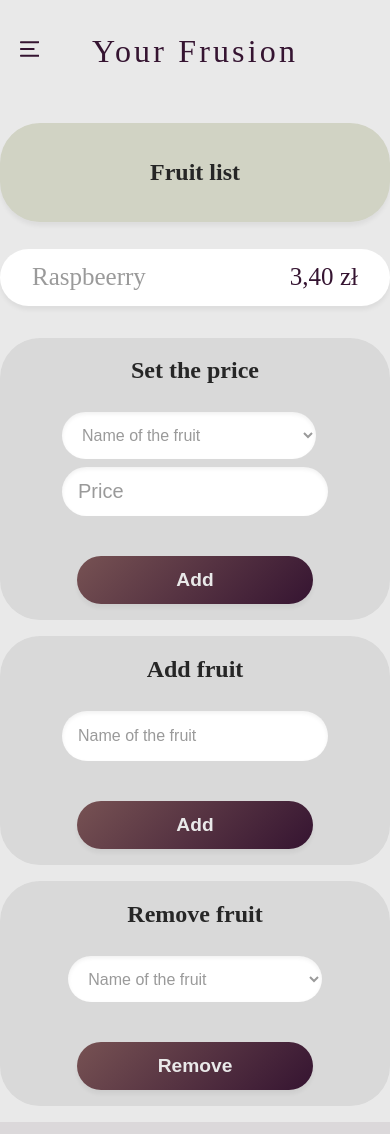
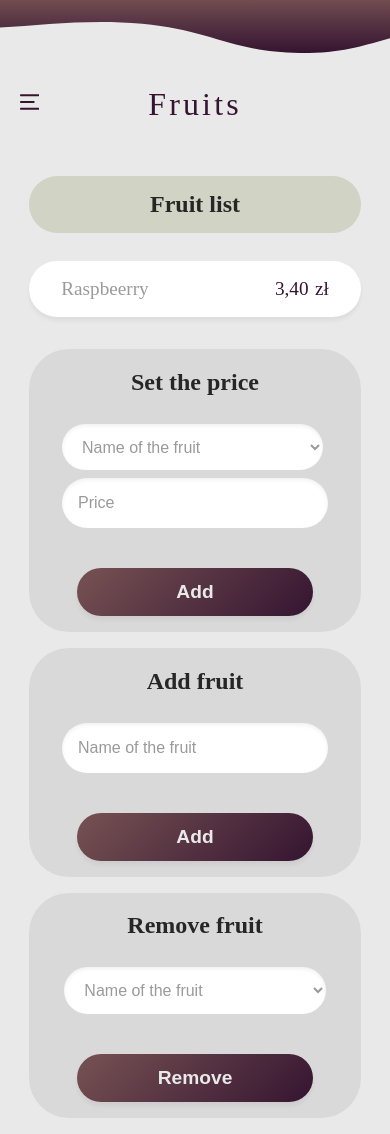
Before and after one commit to siwkoedyta/Frusion_WdPAI, a PHP site: page /fruit_list in a window 390 px wide. Run offline with PHP 8.4, Linux system fonts and the light colour scheme.

Commit message:
lab6 z falka

```diff
--- a/public/css/boxes.css
+++ b/public/css/boxes.css
@@ -32,6 +32,14 @@
 
 .pierwsza_kolumna {
     width:18rem;
+}
+
+input{
+    width: 20rem;
+}
+
+select{
+    width: 22rem;
 }
 
 
@@ -135,7 +143,7 @@
 
     select{
         height: 5.5vh;
-        width: 65vw;
+        width: 67vw;
     }
 
     #box_name, #box_weight, #box, #name_of_the_fruit, #name_of_the_fruit,#name_of_the_fruit_new_add, #username, #email, #password{
--- a/public/css/fruit_list.css
+++ b/public/css/fruit_list.css
@@ -83,3 +83,72 @@
     }
 
   }
+
+
+/* Ustawienia na zwykły ekran ekrany */
+@media (max-width: 600px) {
+
+    .kontener{
+        width: 100vw;
+    }
+
+    .pierwsza_kolumna, .druga_kolumna, #buy_fruit{
+        width: 85vw;
+        height: auto;
+    }
+
+
+    .kontent{
+        display: flex;
+        align-items: center;
+        width: 20vw;
+    }
+
+
+    #naglowek_panel, #naglowek {
+        font-size: 2rem;
+        color: #351431;
+    }
+
+    .prostokat, .prostokat_add_client{
+        padding: 0rem;
+
+    }
+
+    #naglowek_modala{
+        font-size: 1.5rem;
+    }
+
+    .prostokat_zielony{
+        height: 3vh;
+        font-size: 1.5rem;
+        margin-bottom: 1rem;
+    }
+
+    .prostokat_bialy{
+        height: 1vh;
+    }
+
+    #rodzaj_skrzynki, .waga_skrzynki_cala, .przycisk_add, .przycisk_remove, #rodzaj_owocu, .cena_owocu_cala{
+        font-size: 1.2rem;
+    }
+
+    input{
+        height: 4vh;
+        width: 60vw;
+    }
+
+    select{
+        height: 5.5vh;
+        width: 67vw;
+    }
+
+    #box_name, #box_weight, #box, #name_of_the_fruit, #name_of_the_fruit,#name_of_the_fruit_new_add, #username, #email, #password, #price{
+        font-size: 1rem;
+    }
+
+    .pasek_boczny a {
+        font-size: 1rem;
+    }
+
+}
--- a/public/css/podstawa.css
+++ b/public/css/podstawa.css
@@ -31,6 +31,12 @@ html {
 
 #closeSidebar{
     display: none;
+}
+
+.falka{
+    display: none;
+    width: 100%;
+    height:auto;
 }
 
 
@@ -172,6 +178,10 @@ html {
         color: #9A9A9A;
       }
 
+      .falka{
+        display: block;
+
+      }
 
 
 }
--- a/public/css/sidebar.css
+++ b/public/css/sidebar.css
@@ -58,27 +58,27 @@
 
 
 #home::before {
-    content: url('https://s3-alpha-sig.figma.com/img/0b1a/b6b2/81dbbf94006f966bb00567870c48b50f?Expires=1699833600&Signature=NhBb6DZeou0DP83qBHlqtJOHoct3msksYtb-ShxN90ALGXMj-BaZyUEynFu3PWoctcFsp7CREMD2LgPfKBmwcJnKJeXPddCHpimYzyxI28ipMqbiVcJi~kZM~UKP~FdG8Cu75~Z6w-z6jaaFNfVcd19MsAwX8HgGN~dZuRFHct32Q0967qrb5eqEjAZmGrIJHTk0552QiVfCkhgmtGaNdH3TzDFv2QsiQJdbpT5LkHr3EdLXEQ1yZvZ7VdhJqqFTiQDNMn6p0FtcPGkWzfaZdYErZiFNEvYeLNevNdsEpO9YrwxaDbuCGHCp-gFo7IHiuMEQeIarFeGWpEpkz8gLnQ__&Key-Pair-Id=APKAQ4GOSFWCVNEHN3O4');
+    content: url(/public/css/icon/Home.png);
 }
 
 #status_frusion::before {
-    content: url('https://s3-alpha-sig.figma.com/img/a2fc/0ed7/ed90ab4fe412697241a00bcf5eca12df?Expires=1699833600&Signature=YoTbIcgNXvGkmW0HwGidnzGOZFzFMmS6PYUFoM8csViTEzHHlOAE21JG79nnA1av2magONUDJb81X9NnU44tuRGWC0NMM~4E6zTDikX-iDcFNuVQPGLougFpre~A57Gyr9NpUEJ-94E~Xs1tIaUOxycUq8MOD-77ncHXyCbnhiGjuOyXDrGry3IHg189MeQQraqEL6RHS08-oBYP42QWhefYMUPRz3GP8r-uLtOuP4lJyGSFmb02S9s5FPu0Gc6sMZ1k2mk8rkyeKfA9oAxf4XchnRQH2Fzv9OlZ5ihcrsO1PMYgJ1yy8~j~mpNYKypQvDFfYbMvzkclEBlhIk2xSg__&Key-Pair-Id=APKAQ4GOSFWCVNEHN3O4');
+    content: url(/public/css/icon/status_ikon.png);
 }
 
 #fruit_list::before {
-    content: url(https://s3-alpha-sig.figma.com/img/da83/27a8/435cc7be6fead2723877f8ee1265a354?Expires=1699833600&Signature=MME4f4GHHAU3AoOB~luVHC-3DYmMVvPwAWGlXaMXyMnmE180dKX6HopUaXAhnRPeHQTujo50-CuX2i3n8GqQKlN9lzp1~hFBiuqfWWXJUi3BSEiqqAZXYLsiZUZcBR9K6VDwuMw3R7aVAvWgqHrq1zqB9Pc1HjfwixZ0ySrTiPLm1RgtUK9yeVBrrIzuAXh-sLuyS8izExdSc3lNEussvHQ9oRoFlr3dxLMFLHTWQCsE1YCIQGgbM1kx531DNp6j22-ma~SMCRdLB62l5otow5vmta-j~ic5JOvwxb~~2QNAcvLLLnIj1vqlUcWOLmz0B-7-IsSohfzNF1Msr09SLg__&Key-Pair-Id=APKAQ4GOSFWCVNEHN3O4);
+    content: url(/public/css/icon/Raspberry.png);
 }
 
 #boxes_li::before {
-    content: url(https://s3-alpha-sig.figma.com/img/0e58/d854/363aaa6bc4943cea21d2fa9a015ef210?Expires=1699833600&Signature=hJhNhcSVTOJtgthTWOMKGomr6sRbeL7DBQ62kSJNIpWcswE593sm8j6YS7ixtF5NkxcvDMLXuAM5Z0wjM4ogpZI04Yh-mdMlOJ97opuVWVbE-dJETx00BjLHmexyFTWvUF34Oq7P8YUZShcw4Yi5GwVZaSnh3vABo3suXyaN21Ad~xpSbVHe2OacXfEPCOHGVPiLiwnRZXbuGgcUKAxZbwfJlHI7r2Jk6HXyst4S2ne8FkQ7iifGUFJrgt9tpO3rqVTMGVTjg3Ig-FL-dUntT3dK21cfPI-JVQa-6l-PintxaptAeDud10b9wWvvg5QAd6kFocpcL~teMRzkvGZ~1A__&Key-Pair-Id=APKAQ4GOSFWCVNEHN3O4);
+    content: url(/public/css/icon/Open\ Parcel.png);
 }
 
 #add_client::before {
-    content: url(https://s3-alpha-sig.figma.com/img/b7be/f4de/47235cdc1b928581f39cd13504d5b00e?Expires=1699833600&Signature=jpL~yRCFFGf3-WqUaSmUGO~77zL1jp2L2buBoxwc-IKVDPnBvjI917A98~4sozUoTFKo-u-iA2lIvuFXwoSnFDpWTgJkFpJLPXi~cFVNdR4WDDfYDPITibzXXl37SUkkVtGdryyN1KNkIly5fhs3pJZps6K3sCUlvIoTY5E9YlLFwLQks4VK~fSRpxR0GQmNOr-AtMoAnrnEPsEPNMkroepCXUNm0iyEtEoCrPfKaOzobdIAtjNXbaZYaZSq12YM32umzAnWZKcVDcCb1PGAwlEvfoE7RiK0GhVzh8iw4Ow5~WI49IGudL3Zn9tWCXly790v17a2HsJGMEYGpu3QCQ__&Key-Pair-Id=APKAQ4GOSFWCVNEHN3O4);
+    content: url(/public/css/icon/Account.png);
 }
 
 #log_out::before {
-    content: url(https://s3-alpha-sig.figma.com/img/bcfa/14ed/1d9da407dde6c28a862e1eecb85d8709?Expires=1699833600&Signature=g3C3~zjRmPmdGtwfaqcsxAfvXRibFfrHO2FAFPpKnbj6n7HpWrDJYs5jMmfxfZ3pIvSMzvtgUhyy~YgDl7DAz9o7d3rLQoXuTF2BJ~Kuic2FoMGRheFS2dgDcZjefLT29CFBpwC3Ygm6~rZeGWeAWyLDVZR4B3zYYtOyN4dcY3RNSaWstNKWur8~96ZsaUiJNKl7XKtDfRRNiytqoUUTS3PSLCOviZ0WK1dJ6V05Xzxdwc2~waoBgL4XRfKXq-5m6SnlyeFeOqEmxvu9qIFbcANygh43-1NHKzbXj5yOlEEWq9rRZLDA71bxTI1pWkuKBTyVd1y63T8tFKc54DUl6A__&Key-Pair-Id=APKAQ4GOSFWCVNEHN3O4);
+    content: url(/public/css/icon/Logout.png);
 }
 
 
--- a/src/views/fruit_list.html
+++ b/src/views/fruit_list.html
@@ -4,15 +4,17 @@
     <meta charset="UTF-8">
     <meta name="viewport" content="width=device-width, initial-scale=1.0">
     <title>Frusion - fruit list</title>
+
+    <link rel="stylesheet" href="/public/css/fruit_list.css">
     <link rel="stylesheet" href="/public/css/kontent.css">
     <link rel="stylesheet" href="/public/css/prawa_kolumna.css">
+    <link rel="stylesheet" href="/public/css/lewa_kolumna.css">
     <link rel="stylesheet" href="/public/css/podstawa.css">
     <link rel="stylesheet" href="/public/css/sidebar.css">
     <link rel="stylesheet" href="/public/css/okno_modalne_kup_owoc.css">
     <link rel="stylesheet" href="/public/css/add_client.css">
     <link rel="stylesheet" href="/public/css/boxes.css">
-    <link rel="stylesheet" href="/public/css/lewa_kolumna.css">
-    <link rel="stylesheet" href="/public/css/fruit_list.css">
+
 
 
 </head>
@@ -45,9 +47,9 @@
             <ul class="menu">
                 <li id="home"><a href="panel_glowny">Home</a></li>
                 <li id="status_frusion"><a href="status_frusion">Status Frusion</a></li>
-                <li id="fruit_list" class="active"><a href="fruit_list">Fruit list</a></li>
+                <li id="fruit_list" class="active"><a href="fruit_list">Fruits</a></li>
                 <li id="boxes_li"><a href="boxes">Boxes</a></li>
-                <li id="add_client"><a href="add_client">Add client</a></li>
+                <li id="add_client"><a href="add_client">Clients</a></li>
                 <li id="log_out"><a href="panel_logowania">Log out</a></li>
             </ul>
 
@@ -59,6 +61,15 @@
 
 
         <div class="kontent">
+            <svg class="falka" xmlns="http://www.w3.org/2000/svg" width="375" height="51" viewBox="0 0 375 51" fill="none">
+                <path d="M296.687 50.9743C355.778 50.2439 370.577 30.0458 429.667 29.307C435.259 29.2371 444 29.307 444 29.307V0H-82.9518C-82.9518 0 -134.392 15.0993 -92.6965 22.8783C-16.7141 37.054 50.9193 15.1162 136.634 22.8783C206.002 29.1601 224.269 51.8693 296.687 50.9743Z" fill="url(#paint0_linear_3_1452)"/>
+                <defs>
+                  <linearGradient id="paint0_linear_3_1452" x1="134.245" y1="-5.45581" x2="134.245" y2="51" gradientUnits="userSpaceOnUse">
+                    <stop stop-color="#775253"/>
+                    <stop offset="1" stop-color="#351431"/>
+                  </linearGradient>
+                </defs>
+              </svg>
 
             <div class="naglowek_hamburger">
                 <div id="hamburgerL">
@@ -66,7 +77,7 @@
                         <path fill-rule="evenodd" clip-rule="evenodd" d="M0 1.2C0 0.537258 0.537258 0 1.2 0H22.8C23.4627 0 24 0.537258 24 1.2C24 1.86274 23.4627 2.4 22.8 2.4H1.2C0.537258 2.4 0 1.86274 0 1.2ZM0 9.59992C0 8.93718 0.537259 8.39992 1.2 8.39992H16.8C17.4627 8.39992 18 8.93718 18 9.59992C18 10.2627 17.4627 10.7999 16.8 10.7999H1.2C0.537259 10.7999 0 10.2627 0 9.59992ZM1.2 16.8C0.537258 16.8 0 17.3373 0 18C0 18.6628 0.537258 19.2 1.2 19.2H22.8C23.4627 19.2 24 18.6628 24 18C24 17.3373 23.4627 16.8 22.8 16.8H1.2Z" fill="#351431"/>
                       </svg>
                 </div>
-                <h1 id="naglowek">Your Frusion</h1>
+                <h1 id="naglowek">Fruits</h1>
                 <div id="hamburgerP">
                     <svg class="hamburger_svg" xmlns="http://www.w3.org/2000/svg" viewBox="0 0 24 20" fill="none">
                         <path fill-rule="evenodd" clip-rule="evenodd" d="M0 1.2C0 0.537258 0.537258 0 1.2 0H22.8C23.4627 0 24 0.537258 24 1.2C24 1.86274 23.4627 2.4 22.8 2.4H1.2C0.537258 2.4 0 1.86274 0 1.2ZM0 9.59992C0 8.93718 0.537259 8.39992 1.2 8.39992H16.8C17.4627 8.39992 18 8.93718 18 9.59992C18 10.2627 17.4627 10.7999 16.8 10.7999H1.2C0.537259 10.7999 0 10.2627 0 9.59992ZM1.2 16.8C0.537258 16.8 0 17.3373 0 18C0 18.6628 0.537258 19.2 1.2 19.2H22.8C23.4627 19.2 24 18.6628 24 18C24 17.3373 23.4627 16.8 22.8 16.8H1.2Z" fill="#351431"/>
```
Also changed, not shown: src/views/add_client.html (+14 -3 lines), src/views/boxes.html (+13 -3 lines), src/views/panel_glowny.html (+4 -3 lines), src/views/status_frusion.html (+14 -4 lines), public/css/icon/Account.png (added), public/css/icon/Home.png (added), public/css/icon/Logout.png (added), public/css/icon/Open Parcel.png (added), public/css/icon/Raspberry.png (added), public/css/icon/status_ikon.png (added), public/css/lewa_kolumna.css (line endings or trailing spaces).
